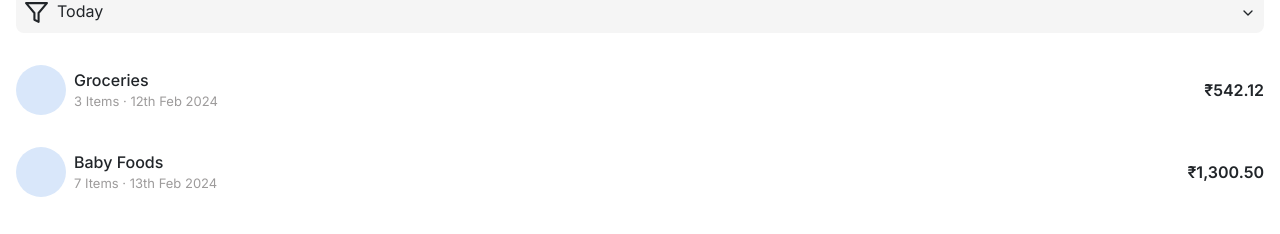
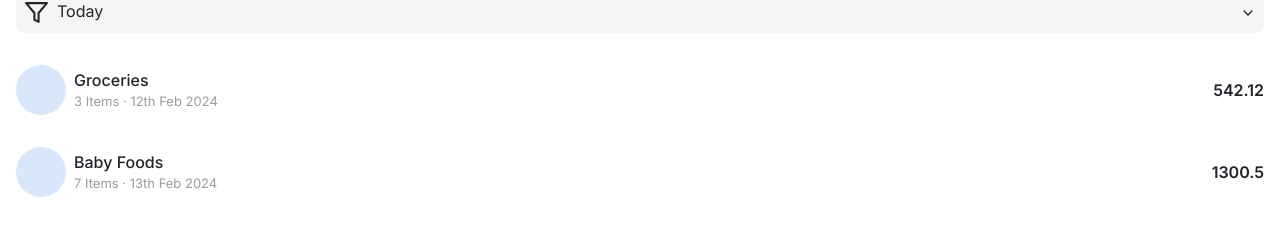
Before and after one commit to prajeesh-mp/shop-smart, a React (Create React App) app: page /dashboard in a window 1280 px wide. Shown: the part 235-469 px from the top of the page. Built offline with nearby package versions, Linux system fonts and the light colour scheme.

Commit message:
Update: Purchase List Item

```diff
--- a/src/components/PurchaseListItem.tsx
+++ b/src/components/PurchaseListItem.tsx
@@ -1,10 +1,8 @@
-import { format as formatCurrency } from "../utils/currency";
-
 interface Props {
   title: string;
   items: number;
   date: string;
-  billAmount: number;
+  billAmount: string;
 }
 
 function PurchaseListItem({
@@ -24,7 +22,7 @@ function PurchaseListItem({
           </span>
         </div>
       </div>
-      <span className="bill">{formatCurrency(billAmount)}</span>
+      <span className="bill">{billAmount}</span>
     </div>
   );
 }
```
